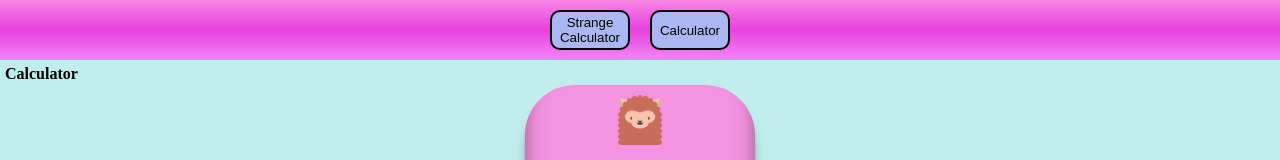
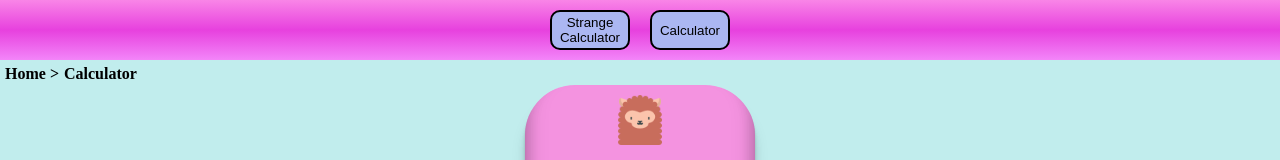
Before and after one commit to TetyanaBeyko/react_studying, a React (Vite) app: page /calculator in a window 1280 px wide. Shown: the top 160 px of the page. Built offline with nearby package versions, Linux system fonts and the light colour scheme.

Commit message:
chore(breadcrumbs): added breadcrumbsMap
[Task]: <task_id>
feat: added breadcrumbsMap for handling projects;
feat: added breadcrumbs for all projects;

[Notes]
<notes>

```diff
--- a/src/Projects/calculator/calculator.tsx
+++ b/src/Projects/calculator/calculator.tsx
@@ -2,8 +2,11 @@ import { KeyboardEvent, useState } from 'react';
 import styles from "./calculator.module.scss";
 import Lama from "../../../public/al2.png"
 import Breadcrumbs from '../../components/breadcrumbs/breadcrumbs';
+import breadcrumbsMap from '../../components/breadcrumbs/breadcrumbsMap';
 
 function Calculator() {
+  const projectName = "calculator";
+
   const [totalNumber, setTotalNumber] = useState("");
   const [inputValue, setInputValue] = useState("");
   const [temporaryInputValue, setTemporaryInputValue] = useState("");
@@ -71,11 +74,10 @@ function Calculator() {
     setTemporaryInputValue("");
     setDisabled(true);
   }
-  const name = ["Calculator"];
 
   return (
     <div className='main'>
-      <Breadcrumbs names={name} />
+      <Breadcrumbs names={breadcrumbsMap[projectName]} />
       <div className={styles.fon}>
         <img src={Lama} alt="lama" style={{ width: '50px', }} />
         <h2 className={styles.totalNumber}>{totalNumber}</h2>
--- a/src/Projects/strange_calculator/strange_calculator.tsx
+++ b/src/Projects/strange_calculator/strange_calculator.tsx
@@ -3,8 +3,12 @@ import "../../App.scss"
 import styles from './strange_calsulator.module.scss'
 import Button from './button';
 import InputWindow from './inputWindow';
+import Breadcrumbs from '../../components/breadcrumbs/breadcrumbs';
+import breadcrumbsMap from '../../components/breadcrumbs/breadcrumbsMap';
 
 function Strange_calculator() {
+  const projectName = "strangeCalculator";
+
   const [showWindow, setShowWindow] = useState(false);
   const [totalNumber, setTotalNumber] = useState(0);
 
@@ -12,6 +16,7 @@ function Strange_calculator() {
 
   return (
     <div className='main'>
+      <Breadcrumbs names={breadcrumbsMap[projectName]} />
       <div className={styles.fon}>
         <h2>Total number : {totalNumber}</h2>
         <Button state={showWindow} setState={setShowWindow} innerText="Add number" />
--- a/src/components/breadcrumbs/breadcrumbs.module.scss
+++ b/src/components/breadcrumbs/breadcrumbs.module.scss
@@ -7,6 +7,11 @@
     padding: 5px;
 
     span {
+        padding-right: 5px;
         font-weight: bold;
+
+        &:not(:last-child)::after{
+            content: " >";
+        }
     }
 }
--- /dev/null
+++ b/src/components/breadcrumbs/breadcrumbsMap.ts
@@ -0,0 +1,6 @@
+const breadcrumbsMap = {
+    calculator: ["Home", "Calculator"],
+    strangeCalculator: ["Home", "Strange Calculator"],
+}
+
+export default breadcrumbsMap;
```
